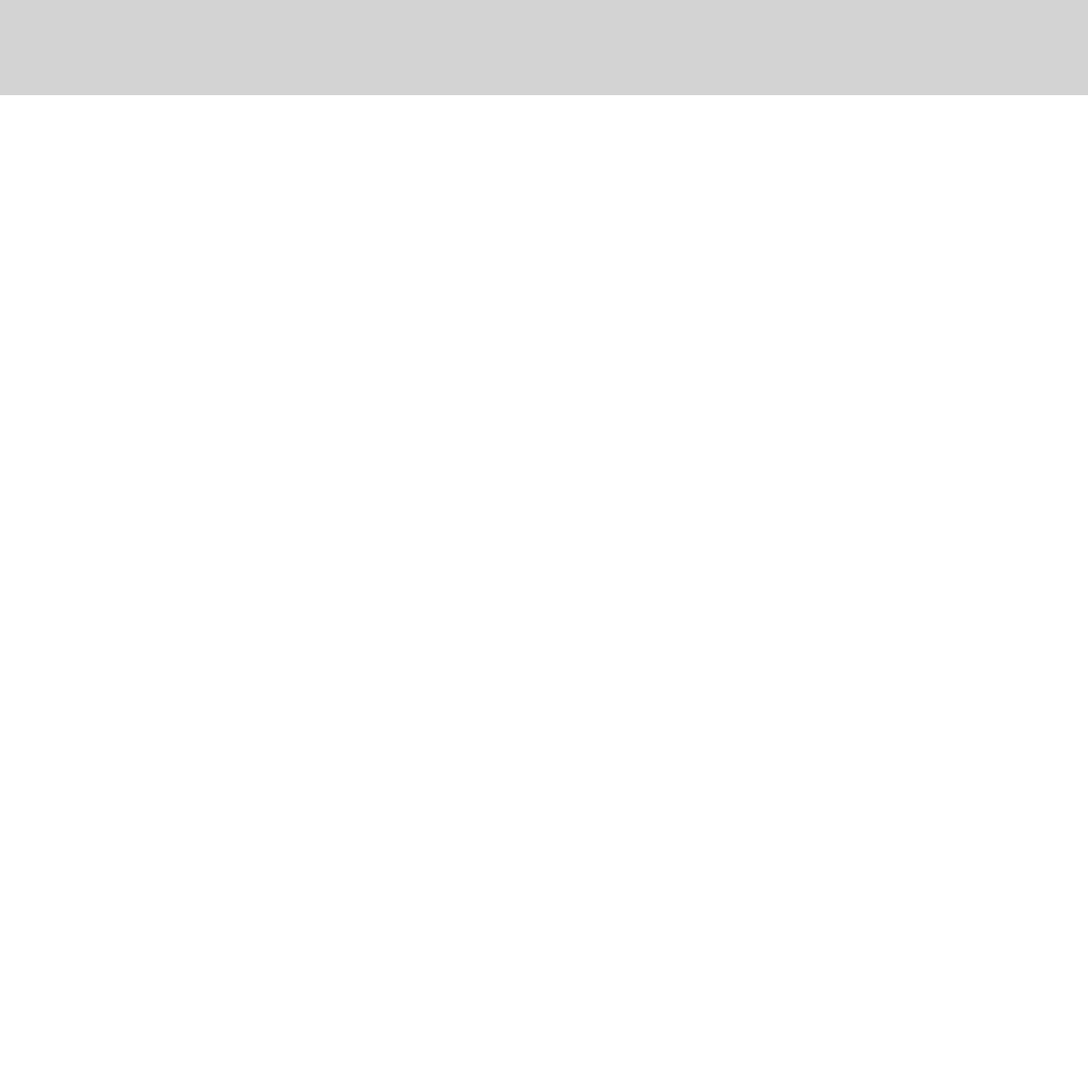
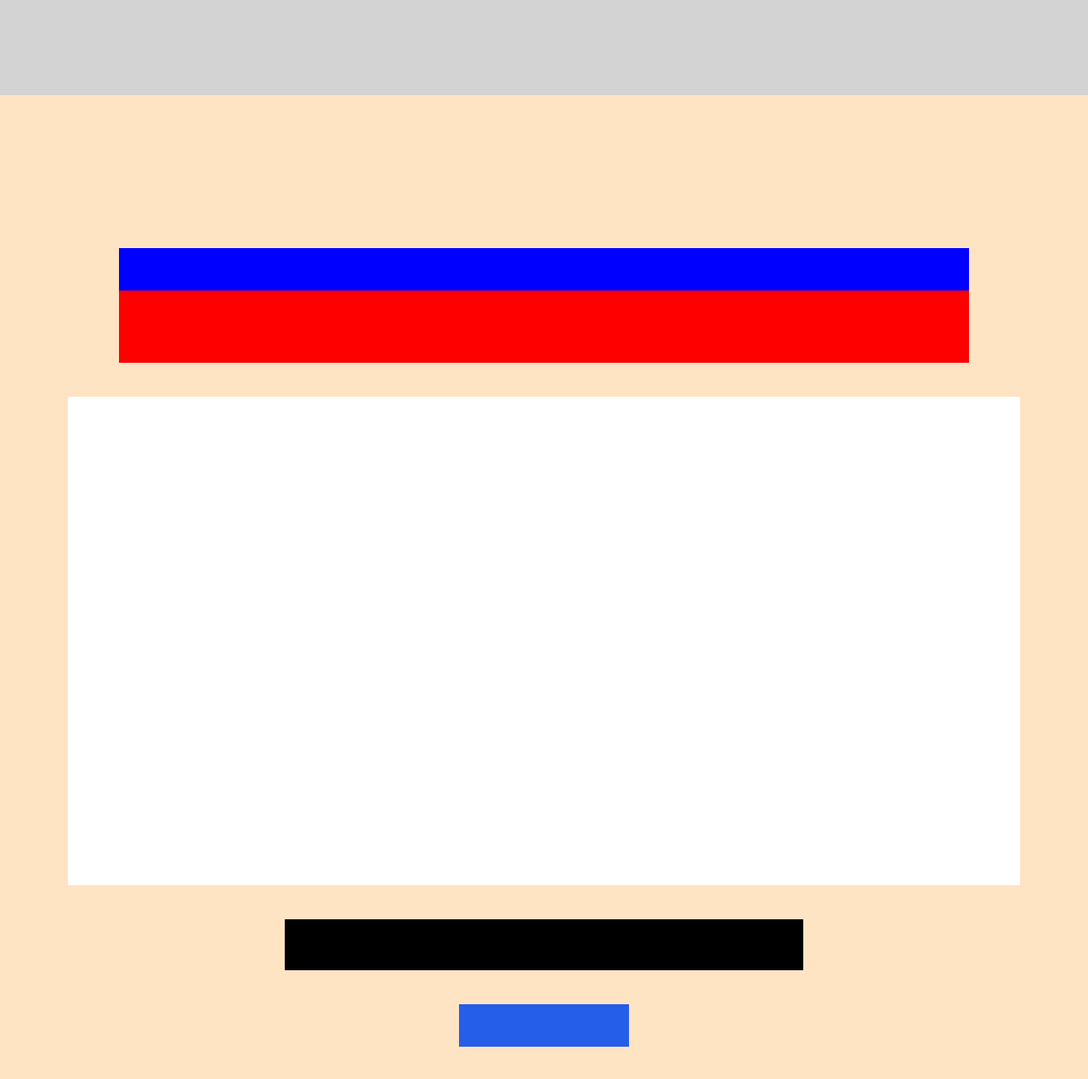
Before and after one commit to MyNameIsAlpaca/htmlcss-struttura-discord, a plain HTML site: page index.html in a window 1280 px wide. Shown: the part 2648-3918 px from the top of the page at 85% size. Before the commit the page ends 2760 px from the top, so only its background shows below. Drawn offline with Linux system fonts and the light colour scheme.

Commit message:
added last article

```diff
--- a/css/style.css
+++ b/css/style.css
@@ -141,3 +141,51 @@
     align-items: center;
     gap: 70px;
 }
+
+.last-article {
+    background-color: bisque;
+    width: auto;
+    height: 1300px;
+    display: flex;
+    flex-flow: column;
+    justify-content: center;
+    align-items: center;
+    gap: 40px;
+}
+
+.last-article-info {
+    background-color: white;
+    width: 1000px;
+    height: 135px;
+}
+
+.last-article-title {
+    background-color: blue;
+    width: 1000px;
+    height: 50px;
+
+}
+
+.last-article-description {
+ background-color: red;
+ width: 1000px;
+ height: calc(100% - 50px);
+}
+
+.last-article-image {
+background-color: white;
+width: 1120px;
+height: 575px;
+}
+
+.last-article-conclusion {
+    background-color: black;
+    width: 610px;
+    height: 60px;
+}
+
+.last-article-download {
+    background-color: #255ee9;
+    height: 50px;
+    width: 200px;
+}
--- a/index.html
+++ b/index.html
@@ -91,9 +91,18 @@
                     </div>
                 </div>
         </article>
-        <article>
+        <article class="last-article">
+            <div class="last-article-info">
+                <div class="last-article-title"></div>
+                <div class="last-article-description"></div>
+            </div>
+            <div class="last-article-image"></div>
+            <div class="last-article-conclusion"></div>
+            <div class="last-article-download"></div>
+        </article>
+        <!-- /article section -->
 
-        </article>
+
     </section>
 </body>
 </html>
```
